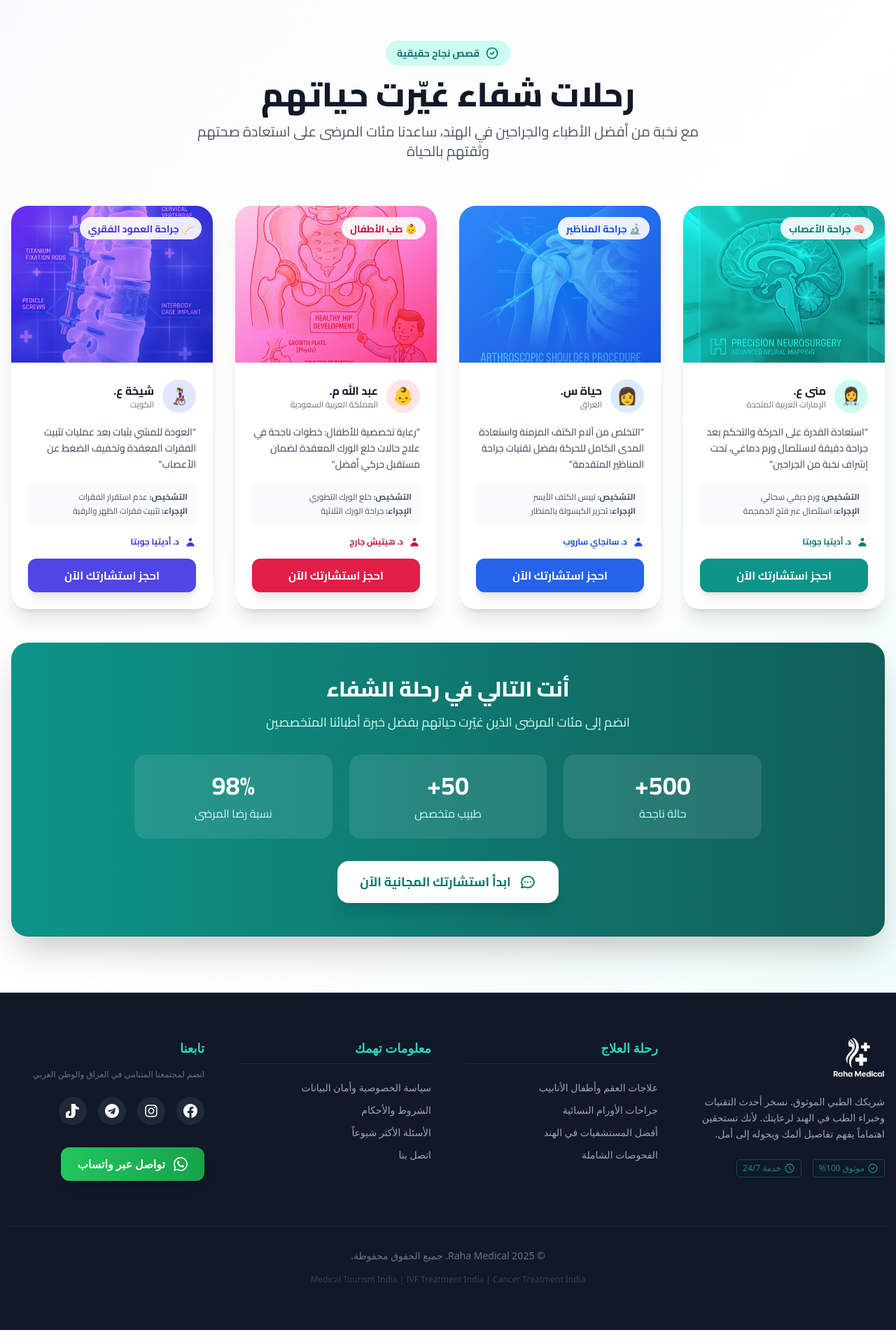
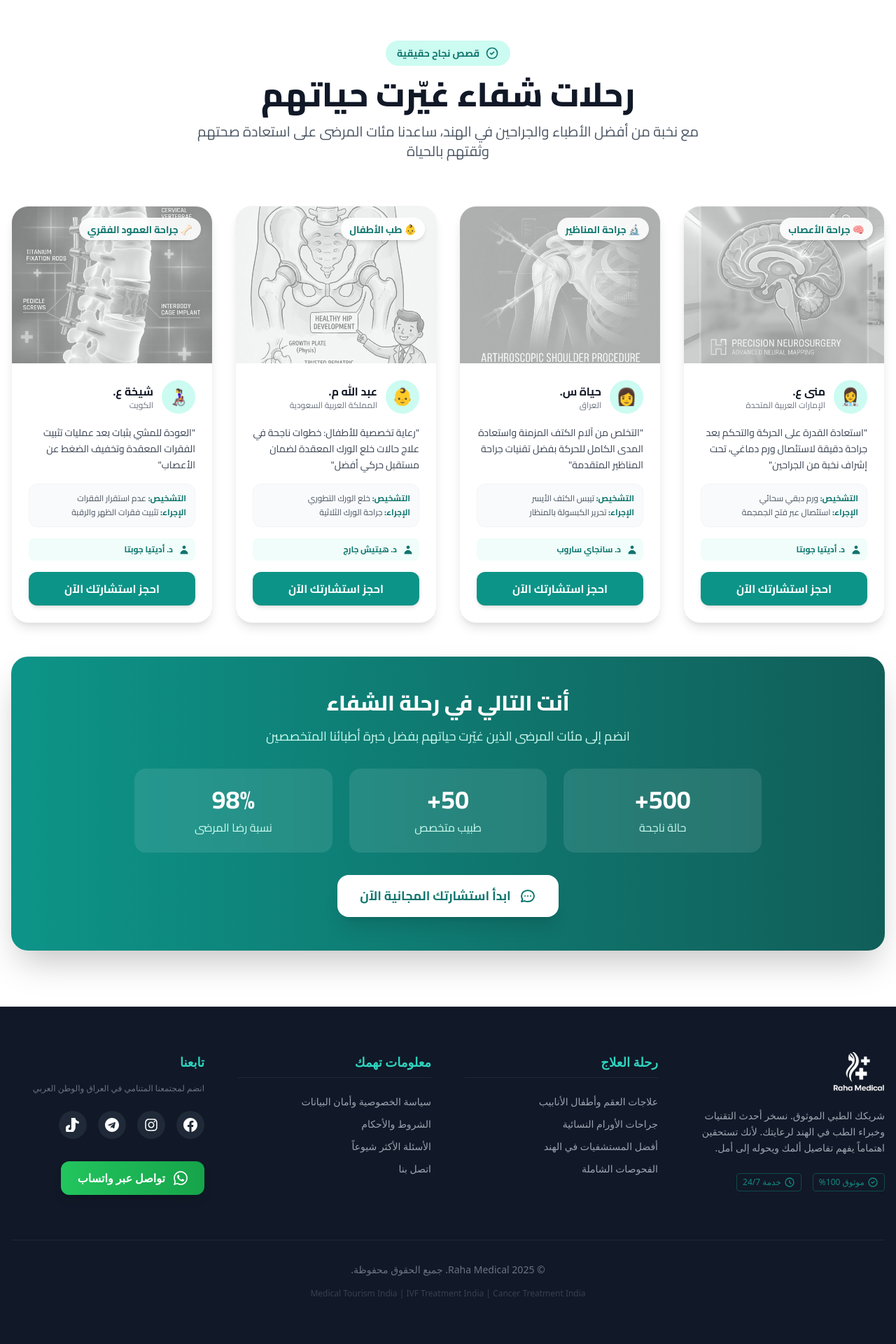
Before and after one commit to immuneera82-hub/raha-medical, a FastAPI app: page / in a window 1280 px wide. Shown: the part 2235-4155 px from the top of the page at 70% size. Run offline with FastAPI, Linux system fonts and the light colour scheme; data that the repository does not hold is empty; parts of the project's set-up code (start-up, migrations or seed data) failed here and were passed over; some libraries are stand-ins or nearby versions.

Commit message:
🎨 Unified Success Stories section with Teal branding and grayscale-to-color hover effects for all cards.

```diff
--- a/backend/static/templates/index.html
+++ b/backend/static/templates/index.html
@@ -714,7 +714,7 @@
     </div>
 
     <!-- Success Stories Section -->
-    <section class="py-20 bg-gradient-to-br from-gray-50 via-white to-teal-50" id="success-stories">
+    <section class="py-20 bg-white" id="success-stories">
         <div class="container mx-auto px-4">
             <!-- Section Header -->
             <div class="text-center mb-16">
@@ -739,11 +739,12 @@
 
                 <!-- Story 1: Neurosurgery -->
                 <div
-                    class="bg-white rounded-3xl shadow-xl overflow-hidden group hover:shadow-2xl transition-all duration-500 transform hover:-translate-y-2">
-                    <div class="relative h-56 overflow-hidden bg-gradient-to-br from-teal-500 to-teal-700">
+                    class="bg-white rounded-3xl shadow-lg overflow-hidden group hover:shadow-2xl transition-all duration-500 border border-gray-100">
+                    <div class="relative h-56 overflow-hidden bg-gray-100">
                         <img src="/static/images/success_neurosurgery.png" alt="جراحة المخ والأعصاب"
-                            class="w-full h-full object-cover mix-blend-overlay opacity-90 group-hover:scale-110 transition-transform duration-700">
-                        <div class="absolute top-4 right-4 bg-white/90 backdrop-blur-sm px-3 py-1 rounded-full">
+                            class="w-full h-full object-cover transition-all duration-500 filter grayscale opacity-60 group-hover:grayscale-0 group-hover:opacity-100 group-hover:scale-110">
+                        <div
+                            class="absolute top-4 right-4 bg-white/90 backdrop-blur-sm px-3 py-1 rounded-full shadow-md">
                             <span class="text-teal-700 font-bold text-sm">🧠 جراحة الأعصاب</span>
                         </div>
                     </div>
@@ -761,20 +762,22 @@
                             "استعادة القدرة على الحركة والتحكم بعد جراحة دقيقة لاستئصال ورم دماغي، تحت إشراف نخبة من
                             الجراحين"
                         </p>
-                        <div class="bg-gray-50 rounded-xl p-3 mb-4">
-                            <p class="text-xs text-gray-600 mb-1"><span class="font-bold">التشخيص:</span> ورم دبقي سحائي
+                        <div class="bg-gray-50 rounded-xl p-3 mb-4 border border-gray-100">
+                            <p class="text-xs text-gray-600 mb-1"><span class="font-bold text-teal-700">التشخيص:</span>
+                                ورم دبقي سحائي
                             </p>
-                            <p class="text-xs text-gray-600"><span class="font-bold">الإجراء:</span> استئصال عبر فتح
+                            <p class="text-xs text-gray-600"><span class="font-bold text-teal-700">الإجراء:</span>
+                                استئصال عبر فتح
                                 الجمجمة</p>
                         </div>
-                        <div class="flex items-center gap-2 mb-4 text-xs text-teal-700">
+                        <div class="flex items-center gap-2 mb-4 text-xs text-teal-700 bg-teal-50 p-2 rounded-lg">
                             <svg class="w-4 h-4" fill="currentColor" viewBox="0 0 20 20">
                                 <path d="M10 9a3 3 0 100-6 3 3 0 000 6zm-7 9a7 7 0 1114 0H3z" />
                             </svg>
                             <span class="font-bold">د. أديتيا جوبتا</span>
                         </div>
                         <a href="#contact"
-                            class="block w-full bg-teal-600 hover:bg-teal-700 text-white text-center py-3 rounded-xl font-bold transition-all shadow-lg transform hover:scale-105">
+                            class="block w-full bg-teal-600 hover:bg-teal-700 text-white text-center py-3 rounded-xl font-bold transition-all shadow-md hover:shadow-lg transform hover:scale-105">
                             احجز استشارتك الآن
                         </a>
                     </div>
@@ -782,17 +785,18 @@
 
                 <!-- Story 2: Arthroscopic Surgery -->
                 <div
-                    class="bg-white rounded-3xl shadow-xl overflow-hidden group hover:shadow-2xl transition-all duration-500 transform hover:-translate-y-2">
-                    <div class="relative h-56 overflow-hidden bg-gradient-to-br from-blue-500 to-blue-700">
+                    class="bg-white rounded-3xl shadow-lg overflow-hidden group hover:shadow-2xl transition-all duration-500 border border-gray-100">
+                    <div class="relative h-56 overflow-hidden bg-gray-100">
                         <img src="/static/images/success_arthroscopic.png" alt="جراحة مناظير العظام"
-                            class="w-full h-full object-cover mix-blend-overlay opacity-90 group-hover:scale-110 transition-transform duration-700">
-                        <div class="absolute top-4 right-4 bg-white/90 backdrop-blur-sm px-3 py-1 rounded-full">
-                            <span class="text-blue-700 font-bold text-sm">🔬 جراحة المناظير</span>
+                            class="w-full h-full object-cover transition-all duration-500 filter grayscale opacity-60 group-hover:grayscale-0 group-hover:opacity-100 group-hover:scale-110">
+                        <div
+                            class="absolute top-4 right-4 bg-white/90 backdrop-blur-sm px-3 py-1 rounded-full shadow-md">
+                            <span class="text-teal-700 font-bold text-sm">🔬 جراحة المناظير</span>
                         </div>
                     </div>
                     <div class="p-6">
                         <div class="flex items-center gap-3 mb-4">
-                            <div class="w-12 h-12 bg-blue-100 rounded-full flex items-center justify-center text-2xl">
+                            <div class="w-12 h-12 bg-teal-100 rounded-full flex items-center justify-center text-2xl">
                                 👩
                             </div>
                             <div>
@@ -804,20 +808,22 @@
                             "التخلص من آلام الكتف المزمنة واستعادة المدى الكامل للحركة بفضل تقنيات جراحة المناظير
                             المتقدمة"
                         </p>
-                        <div class="bg-gray-50 rounded-xl p-3 mb-4">
-                            <p class="text-xs text-gray-600 mb-1"><span class="font-bold">التشخيص:</span> تيبس الكتف
+                        <div class="bg-gray-50 rounded-xl p-3 mb-4 border border-gray-100">
+                            <p class="text-xs text-gray-600 mb-1"><span class="font-bold text-teal-700">التشخيص:</span>
+                                تيبس الكتف
                                 الأيسر</p>
-                            <p class="text-xs text-gray-600"><span class="font-bold">الإجراء:</span> تحرير الكبسولة
+                            <p class="text-xs text-gray-600"><span class="font-bold text-teal-700">الإجراء:</span> تحرير
+                                الكبسولة
                                 بالمنظار</p>
                         </div>
-                        <div class="flex items-center gap-2 mb-4 text-xs text-blue-700">
+                        <div class="flex items-center gap-2 mb-4 text-xs text-teal-700 bg-teal-50 p-2 rounded-lg">
                             <svg class="w-4 h-4" fill="currentColor" viewBox="0 0 20 20">
                                 <path d="M10 9a3 3 0 100-6 3 3 0 000 6zm-7 9a7 7 0 1114 0H3z" />
                             </svg>
                             <span class="font-bold">د. سانجاي ساروب</span>
                         </div>
                         <a href="#contact"
-                            class="block w-full bg-blue-600 hover:bg-blue-700 text-white text-center py-3 rounded-xl font-bold transition-all shadow-lg transform hover:scale-105">
+                            class="block w-full bg-teal-600 hover:bg-teal-700 text-white text-center py-3 rounded-xl font-bold transition-all shadow-md hover:shadow-lg transform hover:scale-105">
                             احجز استشارتك الآن
                         </a>
                     </div>
@@ -825,17 +831,18 @@
 
                 <!-- Story 3: Pediatric Orthopedics -->
                 <div
-                    class="bg-white rounded-3xl shadow-xl overflow-hidden group hover:shadow-2xl transition-all duration-500 transform hover:-translate-y-2">
-                    <div class="relative h-56 overflow-hidden bg-gradient-to-br from-pink-400 to-rose-600">
+                    class="bg-white rounded-3xl shadow-lg overflow-hidden group hover:shadow-2xl transition-all duration-500 border border-gray-100">
+                    <div class="relative h-56 overflow-hidden bg-gray-100">
                         <img src="/static/images/success_pediatric.png" alt="جراحة عظام الأطفال"
-                            class="w-full h-full object-cover mix-blend-overlay opacity-90 group-hover:scale-110 transition-transform duration-700">
-                        <div class="absolute top-4 right-4 bg-white/90 backdrop-blur-sm px-3 py-1 rounded-full">
-                            <span class="text-rose-700 font-bold text-sm">👶 طب الأطفال</span>
+                            class="w-full h-full object-cover transition-all duration-500 filter grayscale opacity-60 group-hover:grayscale-0 group-hover:opacity-100 group-hover:scale-110">
+                        <div
+                            class="absolute top-4 right-4 bg-white/90 backdrop-blur-sm px-3 py-1 rounded-full shadow-md">
+                            <span class="text-teal-700 font-bold text-sm">👶 طب الأطفال</span>
                         </div>
                     </div>
                     <div class="p-6">
                         <div class="flex items-center gap-3 mb-4">
-                            <div class="w-12 h-12 bg-rose-100 rounded-full flex items-center justify-center text-2xl">
+                            <div class="w-12 h-12 bg-teal-100 rounded-full flex items-center justify-center text-2xl">
                                 👶
                             </div>
                             <div>
@@ -846,20 +853,22 @@
                         <p class="text-gray-700 leading-relaxed mb-4 text-sm">
                             "رعاية تخصصية للأطفال: خطوات ناجحة في علاج حالات خلع الورك المعقدة لضمان مستقبل حركي أفضل"
                         </p>
-                        <div class="bg-gray-50 rounded-xl p-3 mb-4">
-                            <p class="text-xs text-gray-600 mb-1"><span class="font-bold">التشخيص:</span> خلع الورك
+                        <div class="bg-gray-50 rounded-xl p-3 mb-4 border border-gray-100">
+                            <p class="text-xs text-gray-600 mb-1"><span class="font-bold text-teal-700">التشخيص:</span>
+                                خلع الورك
                                 التطوري</p>
-                            <p class="text-xs text-gray-600"><span class="font-bold">الإجراء:</span> جراحة الورك
+                            <p class="text-xs text-gray-600"><span class="font-bold text-teal-700">الإجراء:</span> جراحة
+                                الورك
                                 الثلاثية</p>
                         </div>
-                        <div class="flex items-center gap-2 mb-4 text-xs text-rose-700">
+                        <div class="flex items-center gap-2 mb-4 text-xs text-teal-700 bg-teal-50 p-2 rounded-lg">
                             <svg class="w-4 h-4" fill="currentColor" viewBox="0 0 20 20">
                                 <path d="M10 9a3 3 0 100-6 3 3 0 000 6zm-7 9a7 7 0 1114 0H3z" />
                             </svg>
                             <span class="font-bold">د. هيتيش جارج</span>
                         </div>
                         <a href="#contact"
-                            class="block w-full bg-rose-600 hover:bg-rose-700 text-white text-center py-3 rounded-xl font-bold transition-all shadow-lg transform hover:scale-105">
+                            class="block w-full bg-teal-600 hover:bg-teal-700 text-white text-center py-3 rounded-xl font-bold transition-all shadow-md hover:shadow-lg transform hover:scale-105">
                             احجز استشارتك الآن
                         </a>
                     </div>
@@ -867,17 +876,18 @@
 
                 <!-- Story 4: Spine Surgery -->
                 <div
-                    class="bg-white rounded-3xl shadow-xl overflow-hidden group hover:shadow-2xl transition-all duration-500 transform hover:-translate-y-2">
-                    <div class="relative h-56 overflow-hidden bg-gradient-to-br from-purple-500 to-indigo-700">
+                    class="bg-white rounded-3xl shadow-lg overflow-hidden group hover:shadow-2xl transition-all duration-500 border border-gray-100">
+                    <div class="relative h-56 overflow-hidden bg-gray-100">
                         <img src="/static/images/success_spine.png" alt="جراحة العمود الفقري"
-                            class="w-full h-full object-cover mix-blend-overlay opacity-90 group-hover:scale-110 transition-transform duration-700">
-                        <div class="absolute top-4 right-4 bg-white/90 backdrop-blur-sm px-3 py-1 rounded-full">
-                            <span class="text-indigo-700 font-bold text-sm">🦴 جراحة العمود الفقري</span>
+                            class="w-full h-full object-cover transition-all duration-500 filter grayscale opacity-60 group-hover:grayscale-0 group-hover:opacity-100 group-hover:scale-110">
+                        <div
+                            class="absolute top-4 right-4 bg-white/90 backdrop-blur-sm px-3 py-1 rounded-full shadow-md">
+                            <span class="text-teal-700 font-bold text-sm">🦴 جراحة العمود الفقري</span>
                         </div>
                     </div>
                     <div class="p-6">
                         <div class="flex items-center gap-3 mb-4">
-                            <div class="w-12 h-12 bg-indigo-100 rounded-full flex items-center justify-center text-2xl">
+                            <div class="w-12 h-12 bg-teal-100 rounded-full flex items-center justify-center text-2xl">
                                 👩‍🦽
                             </div>
                             <div>
@@ -888,20 +898,22 @@
                         <p class="text-gray-700 leading-relaxed mb-4 text-sm">
                             "العودة للمشي بثبات بعد عمليات تثبيت الفقرات المعقدة وتخفيف الضغط عن الأعصاب"
                         </p>
-                        <div class="bg-gray-50 rounded-xl p-3 mb-4">
-                            <p class="text-xs text-gray-600 mb-1"><span class="font-bold">التشخيص:</span> عدم استقرار
+                        <div class="bg-gray-50 rounded-xl p-3 mb-4 border border-gray-100">
+                            <p class="text-xs text-gray-600 mb-1"><span class="font-bold text-teal-700">التشخيص:</span>
+                                عدم استقرار
                                 الفقرات</p>
-                            <p class="text-xs text-gray-600"><span class="font-bold">الإجراء:</span> تثبيت فقرات الظهر
+                            <p class="text-xs text-gray-600"><span class="font-bold text-teal-700">الإجراء:</span> تثبيت
+                                فقرات الظهر
                                 والرقبة</p>
                         </div>
-                        <div class="flex items-center gap-2 mb-4 text-xs text-indigo-700">
+                        <div class="flex items-center gap-2 mb-4 text-xs text-teal-700 bg-teal-50 p-2 rounded-lg">
                             <svg class="w-4 h-4" fill="currentColor" viewBox="0 0 20 20">
                                 <path d="M10 9a3 3 0 100-6 3 3 0 000 6zm-7 9a7 7 0 1114 0H3z" />
                             </svg>
                             <span class="font-bold">د. أديتيا جوبتا</span>
                         </div>
                         <a href="#contact"
-                            class="block w-full bg-indigo-600 hover:bg-indigo-700 text-white text-center py-3 rounded-xl font-bold transition-all shadow-lg transform hover:scale-105">
+                            class="block w-full bg-teal-600 hover:bg-teal-700 text-white text-center py-3 rounded-xl font-bold transition-all shadow-md hover:shadow-lg transform hover:scale-105">
                             احجز استشارتك الآن
                         </a>
                     </div>
```
